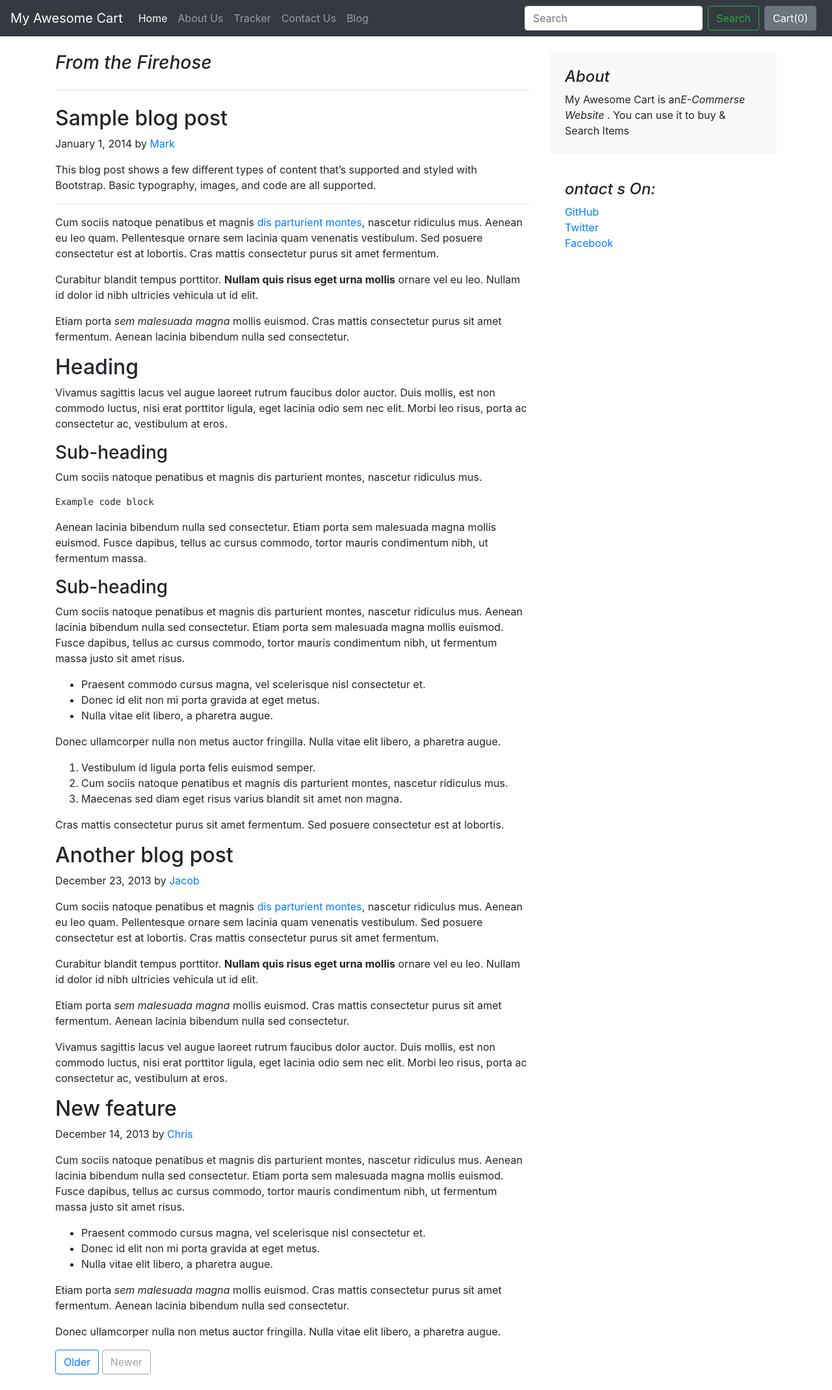
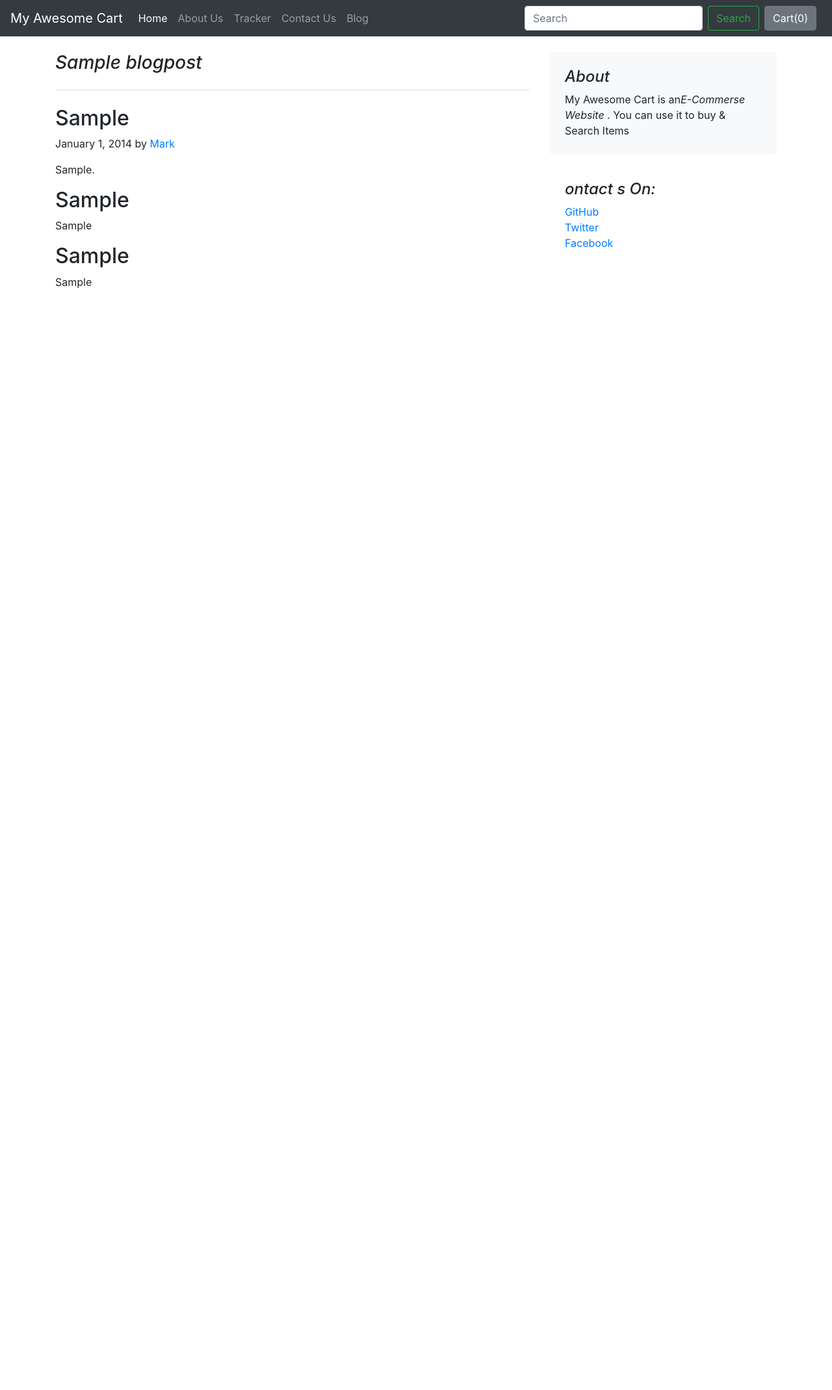
Before and after one commit to sbairagi/MyAwesomeCart, a Django app: page /blog/blogpost/1 in a window 1280 px wide. Shown: the whole page at 65% size. After the commit the page ends 444 px from the top, so only its background shows below. Run offline with Django 3.2, Linux system fonts and the light colour scheme; tables that the repository leaves empty hold one stand-in row (values such as "Sample post"); some libraries are stand-ins or nearby versions.

Commit message:
create blogpost.html page

```diff
--- a/blog/templates/blog/blogpost.html
+++ b/blog/templates/blog/blogpost.html
@@ -5,72 +5,23 @@
     <div class="row my-4">
     <div class="col-md-8 blog-main">
       <h3 class="pb-4 mb-4 font-italic border-bottom">
-        From the Firehose
+        {{post.title}}
       </h3>
 
       <div class="blog-post">
-        <h2 class="blog-post-title">Sample blog post</h2>
+        <h2 class="blog-post-title">{{post.head0}}</h2>
         <p class="blog-post-meta">January 1, 2014 by <a href="#">Mark</a></p>
 
-        <p>This blog post shows a few different types of content that’s supported and styled with Bootstrap. Basic typography, images, and code are all supported.</p>
-        <hr>
-        <p>Cum sociis natoque penatibus et magnis <a href="#">dis parturient montes</a>, nascetur ridiculus mus. Aenean eu leo quam. Pellentesque ornare sem lacinia quam venenatis vestibulum. Sed posuere consectetur est at lobortis. Cras mattis consectetur purus sit amet fermentum.</p>
-        <blockquote>
-          <p>Curabitur blandit tempus porttitor. <strong>Nullam quis risus eget urna mollis</strong> ornare vel eu leo. Nullam id dolor id nibh ultricies vehicula ut id elit.</p>
-        </blockquote>
-        <p>Etiam porta <em>sem malesuada magna</em> mollis euismod. Cras mattis consectetur purus sit amet fermentum. Aenean lacinia bibendum nulla sed consectetur.</p>
-        <h2>Heading</h2>
-        <p>Vivamus sagittis lacus vel augue laoreet rutrum faucibus dolor auctor. Duis mollis, est non commodo luctus, nisi erat porttitor ligula, eget lacinia odio sem nec elit. Morbi leo risus, porta ac consectetur ac, vestibulum at eros.</p>
-        <h3>Sub-heading</h3>
-        <p>Cum sociis natoque penatibus et magnis dis parturient montes, nascetur ridiculus mus.</p>
-        <pre><code>Example code block</code></pre>
-        <p>Aenean lacinia bibendum nulla sed consectetur. Etiam porta sem malesuada magna mollis euismod. Fusce dapibus, tellus ac cursus commodo, tortor mauris condimentum nibh, ut fermentum massa.</p>
-        <h3>Sub-heading</h3>
-        <p>Cum sociis natoque penatibus et magnis dis parturient montes, nascetur ridiculus mus. Aenean lacinia bibendum nulla sed consectetur. Etiam porta sem malesuada magna mollis euismod. Fusce dapibus, tellus ac cursus commodo, tortor mauris condimentum nibh, ut fermentum massa justo sit amet risus.</p>
-        <ul>
-          <li>Praesent commodo cursus magna, vel scelerisque nisl consectetur et.</li>
-          <li>Donec id elit non mi porta gravida at eget metus.</li>
-          <li>Nulla vitae elit libero, a pharetra augue.</li>
-        </ul>
-        <p>Donec ullamcorper nulla non metus auctor fringilla. Nulla vitae elit libero, a pharetra augue.</p>
-        <ol>
-          <li>Vestibulum id ligula porta felis euismod semper.</li>
-          <li>Cum sociis natoque penatibus et magnis dis parturient montes, nascetur ridiculus mus.</li>
-          <li>Maecenas sed diam eget risus varius blandit sit amet non magna.</li>
-        </ol>
-        <p>Cras mattis consectetur purus sit amet fermentum. Sed posuere consectetur est at lobortis.</p>
+        <p>{{post.chead0}}.</p>
+
+        <h2>{{post.head1}}</h2>
+        <p>{{post.chead1}}</p>
+        <h2>{{post.head2}}</h2>
+        <p>{{post.chead2}}</p>
+
       </div><!-- /.blog-post -->
 
-      <div class="blog-post">
-        <h2 class="blog-post-title">Another blog post</h2>
-        <p class="blog-post-meta">December 23, 2013 by <a href="#">Jacob</a></p>
 
-        <p>Cum sociis natoque penatibus et magnis <a href="#">dis parturient montes</a>, nascetur ridiculus mus. Aenean eu leo quam. Pellentesque ornare sem lacinia quam venenatis vestibulum. Sed posuere consectetur est at lobortis. Cras mattis consectetur purus sit amet fermentum.</p>
-        <blockquote>
-          <p>Curabitur blandit tempus porttitor. <strong>Nullam quis risus eget urna mollis</strong> ornare vel eu leo. Nullam id dolor id nibh ultricies vehicula ut id elit.</p>
-        </blockquote>
-        <p>Etiam porta <em>sem malesuada magna</em> mollis euismod. Cras mattis consectetur purus sit amet fermentum. Aenean lacinia bibendum nulla sed consectetur.</p>
-        <p>Vivamus sagittis lacus vel augue laoreet rutrum faucibus dolor auctor. Duis mollis, est non commodo luctus, nisi erat porttitor ligula, eget lacinia odio sem nec elit. Morbi leo risus, porta ac consectetur ac, vestibulum at eros.</p>
-      </div><!-- /.blog-post -->
-
-      <div class="blog-post">
-        <h2 class="blog-post-title">New feature</h2>
-        <p class="blog-post-meta">December 14, 2013 by <a href="#">Chris</a></p>
-
-        <p>Cum sociis natoque penatibus et magnis dis parturient montes, nascetur ridiculus mus. Aenean lacinia bibendum nulla sed consectetur. Etiam porta sem malesuada magna mollis euismod. Fusce dapibus, tellus ac cursus commodo, tortor mauris condimentum nibh, ut fermentum massa justo sit amet risus.</p>
-        <ul>
-          <li>Praesent commodo cursus magna, vel scelerisque nisl consectetur et.</li>
-          <li>Donec id elit non mi porta gravida at eget metus.</li>
-          <li>Nulla vitae elit libero, a pharetra augue.</li>
-        </ul>
-        <p>Etiam porta <em>sem malesuada magna</em> mollis euismod. Cras mattis consectetur purus sit amet fermentum. Aenean lacinia bibendum nulla sed consectetur.</p>
-        <p>Donec ullamcorper nulla non metus auctor fringilla. Nulla vitae elit libero, a pharetra augue.</p>
-      </div><!-- /.blog-post -->
-
-      <nav class="blog-pagination">
-        <a class="btn btn-outline-primary" href="#">Older</a>
-        <a class="btn btn-outline-secondary disabled" href="#" tabindex="-1" aria-disabled="true">Newer</a>
-      </nav>
 
     </div><!-- /.blog-main -->
 
--- a/blog/templates/blog/index.html
+++ b/blog/templates/blog/index.html
@@ -10,7 +10,7 @@
             <h3 class="mb-0">{{item.title}}</h3>
             <div class="mb-1 text-muted">Nov 12</div>
             <p class="card-text mb-auto">{{item.head1}}</p>
-            <a href="/blog/blogpost/" class="stretched-link">Continue reading</a>
+            <a href="/blog/blogpost/{{item.post_id}}" class="stretched-link">Continue reading</a>
           </div>
           <div class="col-auto d-none d-lg-block">
             <img src="/media/{{item.thumbnail}}" alt="">
--- a/blog/views.py
+++ b/blog/views.py
@@ -12,4 +12,4 @@ def index(request):
 def blogpost(request,id):
     post = Blogpost.objects.filter(post_id=id)[0]
     print(post)
-    return render(request,'blog/blogpost.html')
+    return render(request,'blog/blogpost.html',{'post':post})
```
